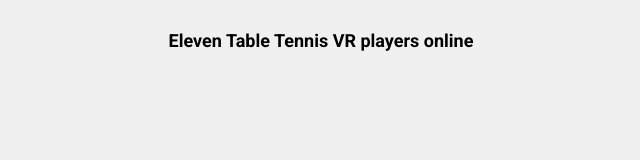
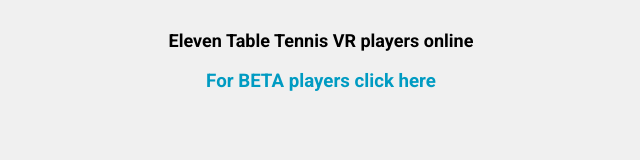
Before and after one commit to mrbiggfoot/mrbiggfoot.github.io, a plain HTML site: page index.html in a window 1280 px wide. Shown: the whole page, without its empty margins (319-959 px from the left). Drawn offline with nearby package versions, Linux system fonts and the light colour scheme; no server answers.

Commit message:
Add beta server link.

```diff
--- a/index.html
+++ b/index.html
@@ -81,6 +81,7 @@
 
 <body onLoad="buildHtmlTable('#players')">
 <h1 align="center">Eleven Table Tennis VR players online</h1>
+<h3 align="center"><a href="beta.html">For BETA players click here</a></h3>
 <table id="players" class="table-sort table-sort-search">
 </table>
 
```
